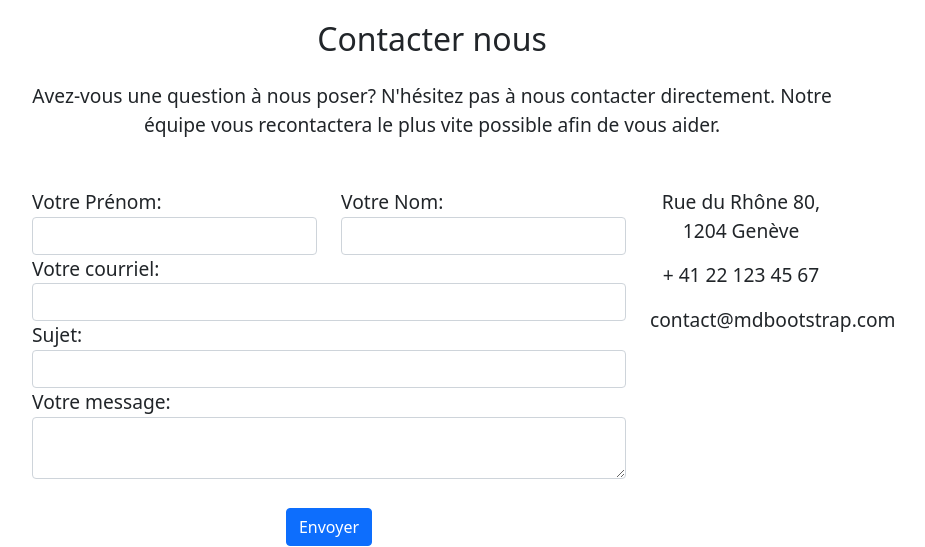
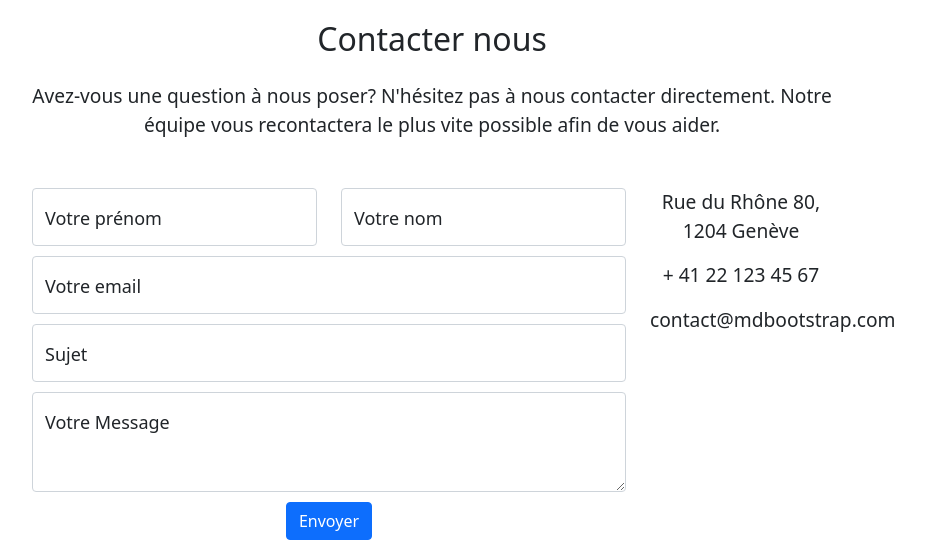
Before and after one commit to twinh0/ProjM306, a PHP site: page / in a window 1280 px wide. Shown: the part 851-1398 px from the top of the page, without its empty margins (32-957 px from the left). Run offline with PHP 8.4, Linux system fonts and the light colour scheme; grey boxes are pictures that could not be loaded.

Commit message:
modif sur le formulaire de contact

```diff
--- a/views/formContact.php
+++ b/views/formContact.php
@@ -42,29 +42,36 @@ if ($envoyer) {
 
                 <!--Grid row-->
                 <div class="row">
+                    <style>
+                        .form-floating {
+                            font-size: 18px;
+                            margin-bottom: 10px;
+                        }
+                    </style>
 
                     <!--Grid column-->
                     <div class="col-md-6">
-                        <div class="md-form mb-0">
-                            <label for="name" class="">Votre Prénom: </label>
-                            <input type="text" id="name" name="prenom" class="form-control">
+                        <div class="form-floating">
+                            <input type="text" name="prenom" class="form-control" id="floatingInput" placeholder="random">
+                            <label for="floatingInput">Votre prénom</label>
                         </div>
                     </div>
 
                     <!--Grid column-->
                     <div class="col-md-6">
-                        <div class="md-form mb-0">
-                            <label for="name" class="">Votre Nom: </label>
-                            <input type="text" id="name" name="nom" class="form-control">
+                        <div class="form-floating">
+                            <input type="text" name="nom" class="form-control" id="floatingInput" placeholder="random">
+                            <label for="floatingInput">Votre nom</label>
                         </div>
                     </div>
+
                     <!--Grid column-->
 
                     <!--Grid column-->
                     <div class="col-md-12">
-                        <div class="md-form mb-0">
-                            <label for="email" class="">Votre courriel: </label>
-                            <input type="text" id="email" name="email" class="form-control">
+                        <div class="form-floating">
+                            <input type="email" name="email" class="form-control" id="floatingInput" placeholder="random@hello.com">
+                            <label for="floatingInput">Votre email</label>
                         </div>
                     </div>
                     <!--Grid column-->
@@ -75,9 +82,9 @@ if ($envoyer) {
                 <!--Grid row-->
                 <div class="row">
                     <div class="col-md-12">
-                        <div class="md-form mb-0">
-                            <label for="subject" class="">Sujet: </label>
-                            <input type="text" id="subject" name="sujet" class="form-control">
+                        <div class="form-floating">
+                            <input type="text" name="sujet" class="form-control" id="floatingInput" placeholder="random.">
+                            <label for="floatingInput">Sujet</label>
                         </div>
                     </div>
                 </div>
@@ -88,21 +95,17 @@ if ($envoyer) {
 
                     <!--Grid column-->
                     <div class="col-md-12">
-
-                        <div class="md-form">
-                            <label for="message">Votre message: </label>
-                            <textarea type="text" id="message" name="message" rows="2" class="form-control md-textarea"></textarea>
+                        <div class="form-floating">
+                            <textarea class="form-control" name="message "placeholder="Leave a comment here" id="floatingTextarea2" style="height: 100px"></textarea>
+                            <label for="floatingTextarea2">Votre Message</label>
                         </div>
-
                     </div>
                 </div>
                 <!--Grid row-->
                 <div class="text-center text-md-left">
-                    <br />
                     <input type="submit" name="envoyer" class="btn btn-primary" value="Envoyer" />
                     <!-- <a class="btn btn-primary" onclick="document.getElementById('contact-form').submit();">Send</a> -->
                 </div>
-
             </form>
 
             <div class="status"></div>
```
